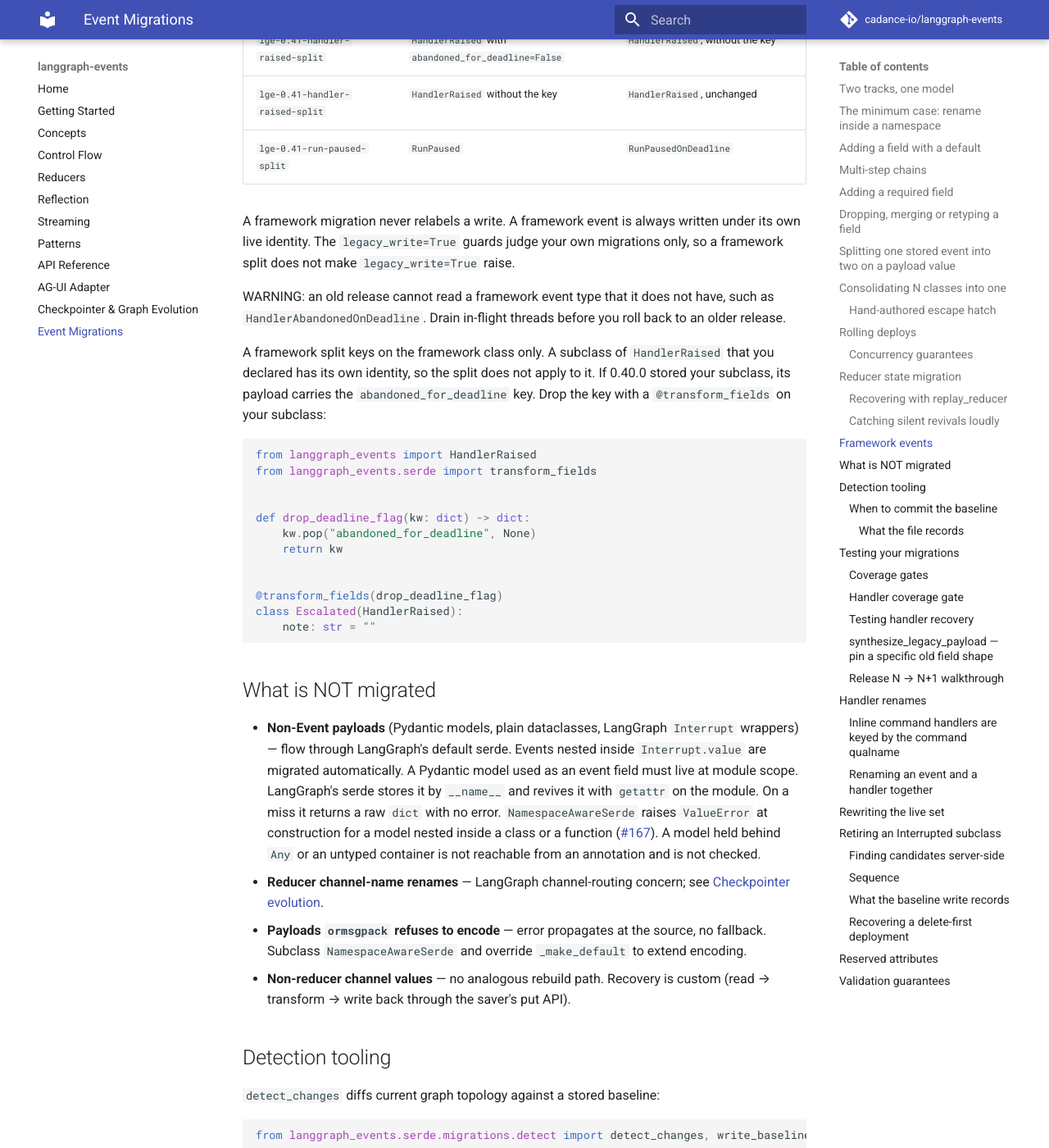
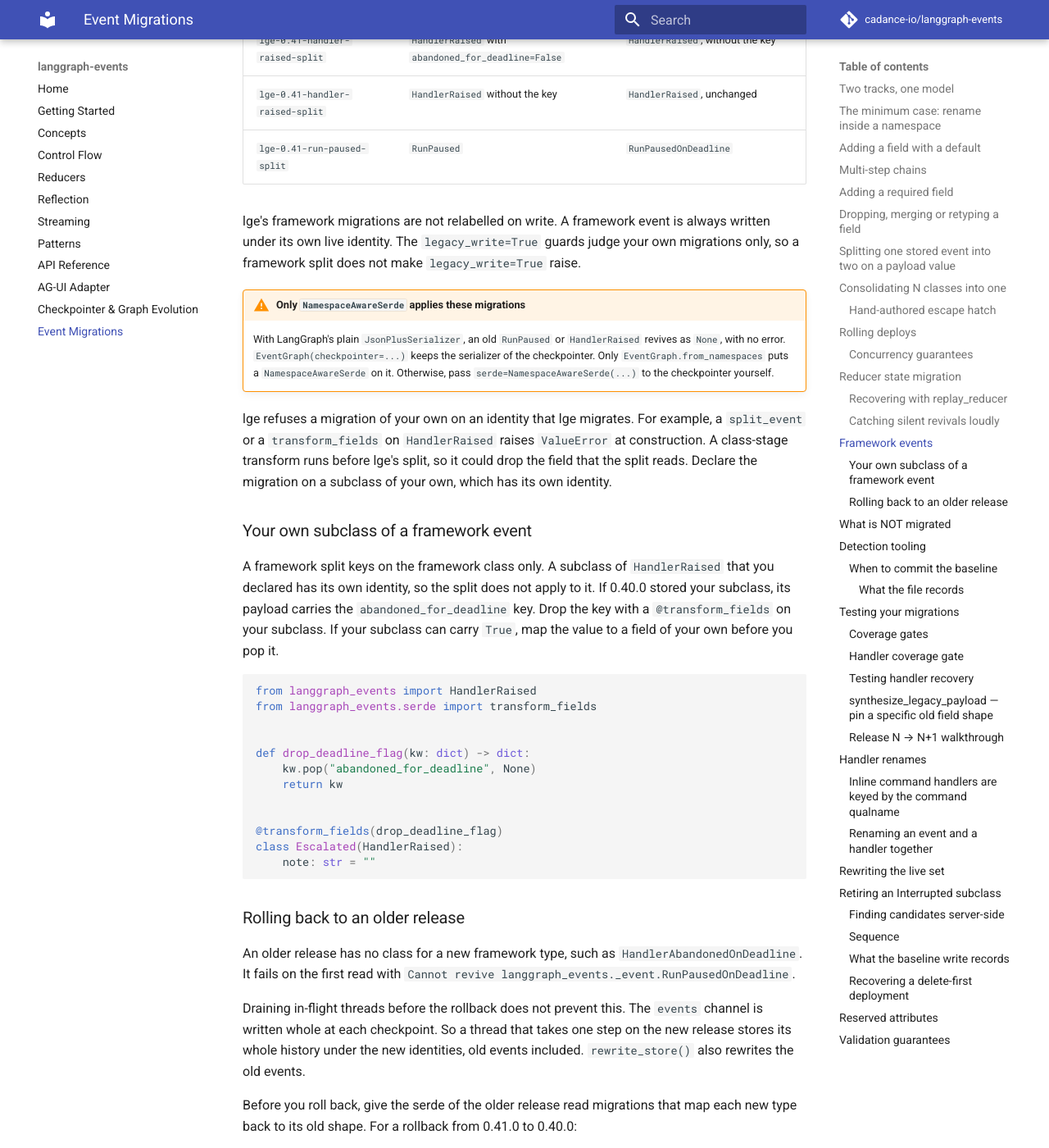
Before and after one commit to cadance-io/langgraph-events, an MkDocs documentation site: the page built from docs/event-migrations.md, in a window 1280 px wide and 1400 px high, scrolled down 12526 px. Shown: the whole window at 82% size. Built offline with MkDocs 1.6.1 and Material for MkDocs 9.7.7, drawn with Linux system fonts in a browser that asks for light colours; comment, search, counter and statistics services are not loaded; some of the changed text lies outside the part shown.

Commit message:
fix(serde): state the real rollback path and refuse client migrations on lge identities
A drain does not make a 0.41.0 thread readable by 0.40.0. The events
channel is written whole at each checkpoint, so one step stores the
whole history under the new identities. The CHANGELOG and the docs now
say so, and show the read migrations that 0.40.0 needs. A test pins the
re-write of a 0.40.0 history.

A client split or transform on an identity that lge migrates now fails
with "lge already migrates ...". A class-stage transform ran before
lge's split and could drop the deadline cause.

The CHANGELOG warns that only NamespaceAwareSerde applies the framework
migrations. Docstrings drop the false "never relabels" claim.

Co-Authored-By: Claude Opus 5.5 <noreply@anthropic.com>
Claude-Session: https://claude.ai/code/session_016YXX1s7iDvStrzXtGVwUd9

````diff
--- a/docs/event-migrations.md
+++ b/docs/event-migrations.md
@@ -376,11 +376,16 @@ lge owns the read migrations for its own framework events, such as `HandlerRaise
 | `lge-0.41-handler-raised-split` | `HandlerRaised` without the key | `HandlerRaised`, unchanged |
 | `lge-0.41-run-paused-split` | `RunPaused` | `RunPausedOnDeadline` |
 
-A framework migration never relabels a write. A framework event is always written under its own live identity. The `legacy_write=True` guards judge your own migrations only, so a framework split does not make `legacy_write=True` raise.
+lge's framework migrations are not relabelled on write. A framework event is always written under its own live identity. The `legacy_write=True` guards judge your own migrations only, so a framework split does not make `legacy_write=True` raise.
 
-WARNING: an old release cannot read a framework event type that it does not have, such as `HandlerAbandonedOnDeadline`. Drain in-flight threads before you roll back to an older release.
+!!! warning "Only `NamespaceAwareSerde` applies these migrations"
+    With LangGraph's plain `JsonPlusSerializer`, an old `RunPaused` or `HandlerRaised` revives as `None`, with no error. `EventGraph(checkpointer=...)` keeps the serializer of the checkpointer. Only `EventGraph.from_namespaces` puts a `NamespaceAwareSerde` on it. Otherwise, pass `serde=NamespaceAwareSerde(...)` to the checkpointer yourself.
 
-A framework split keys on the framework class only. A subclass of `HandlerRaised` that you declared has its own identity, so the split does not apply to it. If 0.40.0 stored your subclass, its payload carries the `abandoned_for_deadline` key. Drop the key with a `@transform_fields` on your subclass:
+lge refuses a migration of your own on an identity that lge migrates. For example, a `split_event` or a `transform_fields` on `HandlerRaised` raises `ValueError` at construction. A class-stage transform runs before lge's split, so it could drop the field that the split reads. Declare the migration on a subclass of your own, which has its own identity.
+
+### Your own subclass of a framework event
+
+A framework split keys on the framework class only. A subclass of `HandlerRaised` that you declared has its own identity, so the split does not apply to it. If 0.40.0 stored your subclass, its payload carries the `abandoned_for_deadline` key. Drop the key with a `@transform_fields` on your subclass. If your subclass can carry `True`, map the value to a field of your own before you pop it.
 
 ```python
 from langgraph_events import HandlerRaised
@@ -396,6 +401,42 @@ def drop_deadline_flag(kw: dict) -> dict:
 class Escalated(HandlerRaised):
     note: str = ""
 ```
+
+### Rolling back to an older release
+
+An older release has no class for a new framework type, such as `HandlerAbandonedOnDeadline`. It fails on the first read with `Cannot revive langgraph_events._event.RunPausedOnDeadline`.
+
+Draining in-flight threads before the rollback does not prevent this. The `events` channel is written whole at each checkpoint. So a thread that takes one step on the new release stores its whole history under the new identities, old events included. `rewrite_store()` also rewrites the old events.
+
+Before you roll back, give the serde of the older release read migrations that map each new type back to its old shape. For a rollback from 0.41.0 to 0.40.0:
+
+```python
+# On 0.40.0, the release you roll back to. 0.41.0 refuses this list, because
+# its renames shadow live classes: delete it when you upgrade again.
+from langgraph_events import HandlerRaised, RunPaused
+from langgraph_events.serde import Migration, NamespaceAwareSerde
+
+LGE = "langgraph_events._event"
+
+
+def flag_deadline(kw: dict) -> dict:
+    return {**kw, "abandoned_for_deadline": True}
+
+
+ROLLBACK_FROM_041 = (
+    Migration.rename(
+        old_module=LGE, old_qualname="HandlerAbandonedOnDeadline", to=HandlerRaised
+    ),
+    Migration.transform_fields(
+        module=LGE, qualname="HandlerAbandonedOnDeadline", transform=flag_deadline
+    ),
+    Migration.rename(old_module=LGE, old_qualname="RunPausedOnDeadline", to=RunPaused),
+)
+
+serde = NamespaceAwareSerde(ROLLBACK_FROM_041, namespaces=[Orders])
+```
+
+On 0.40.0, a `HandlerAbandonedOnDeadline` then revives as `HandlerRaised(abandoned_for_deadline=True)`, and a `RunPausedOnDeadline` revives as `RunPaused`.
 
 ## What is NOT migrated
 
````
Also changed, not shown: CHANGELOG.md (+24 -6 lines), docs/api.md (+1 -1 lines), 8 other files.
